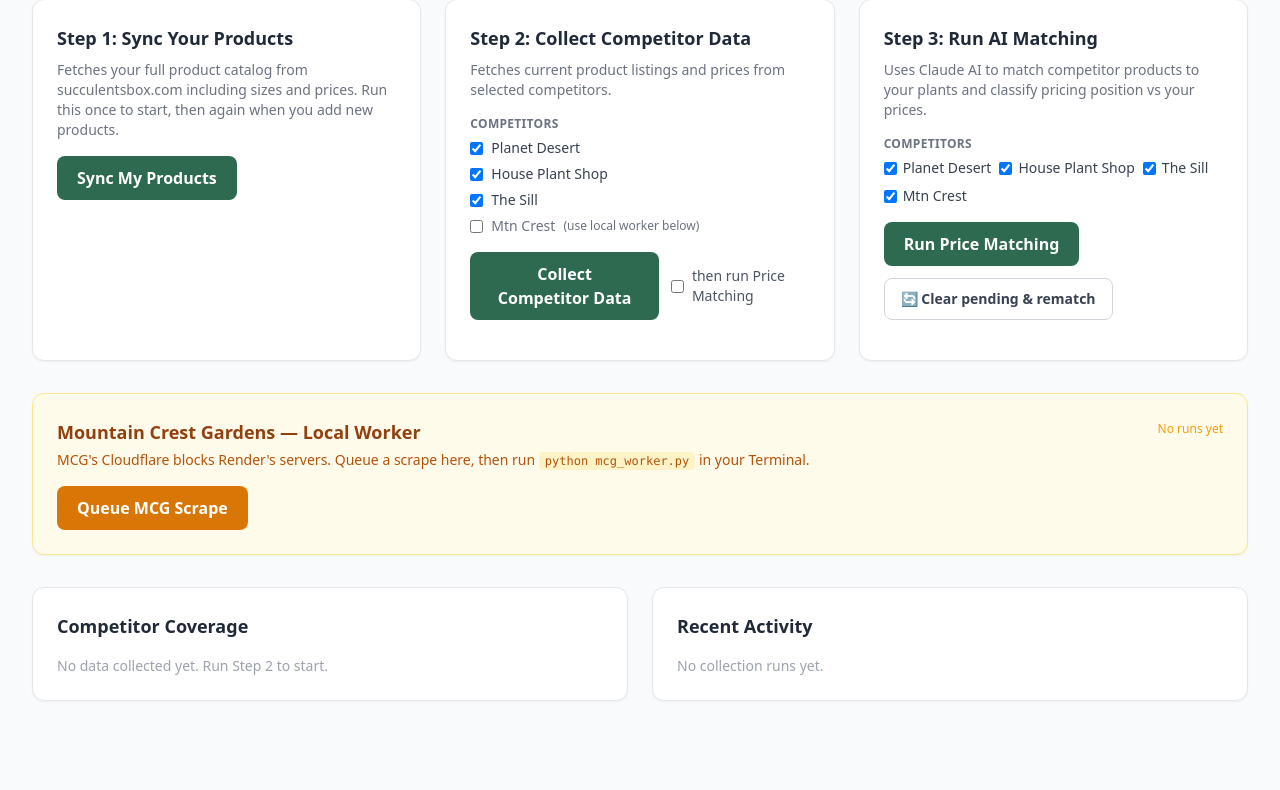
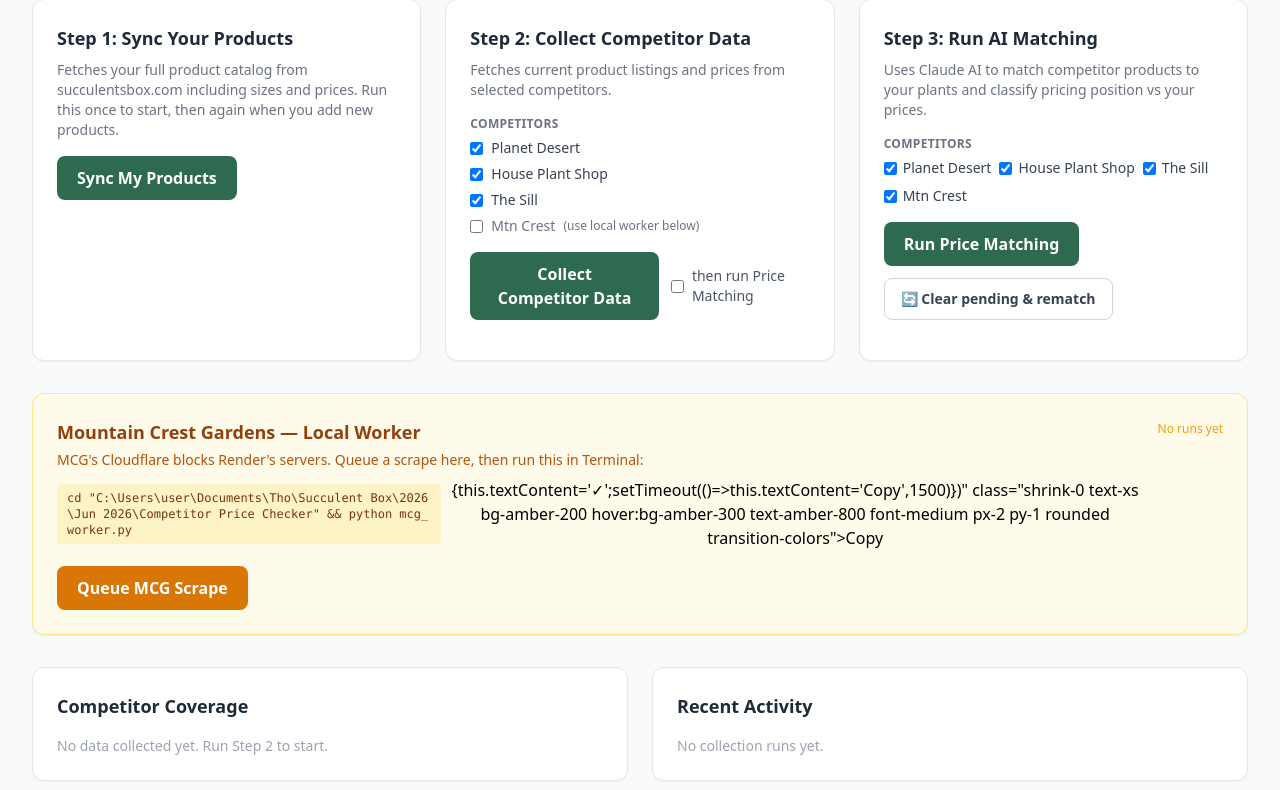
Before and after one commit to emilie-afk/sb-price-checker, a Flask app: template templates/dashboard.html in a window 1280 px wide. Shown: the part 491-1281 px from the top of the page. Run offline with Flask 3, Linux system fonts and the light colour scheme; the template is opened without the code that fills it, so the values that code supplies are empty; the visitor is signed in with stand-in values (Sample User, id 1); some libraries are stand-ins or nearby versions.

Commit message:
Add files via upload

```diff
--- a/templates/dashboard.html
+++ b/templates/dashboard.html
@@ -234,7 +234,12 @@
   <div class="flex flex-wrap items-start justify-between gap-4">
     <div class="flex-1 min-w-0">
       <h2 class="text-lg font-semibold text-amber-800 mb-1">Mountain Crest Gardens — Local Worker</h2>
-      <p class="text-sm text-amber-700 mb-4">MCG's Cloudflare blocks Render's servers. Queue a scrape here, then run <code class="bg-amber-100 px-1.5 py-0.5 rounded font-mono text-xs">python mcg_worker.py</code> in your Terminal.</p>
+      <p class="text-sm text-amber-700 mb-2">MCG's Cloudflare blocks Render's servers. Queue a scrape here, then run this in Terminal:</p>
+      <div class="flex items-center gap-2 mb-4">
+        <code class="bg-amber-100 px-2.5 py-1.5 rounded font-mono text-xs text-amber-900 select-all break-all">cd "C:\Users\user\Documents\Tho\Succulent Box\2026\Jun 2026\Competitor Price Checker" &amp;&amp; python mcg_worker.py</code>
+        <button onclick="navigator.clipboard.writeText('cd \"C:\\\\Users\\\\user\\\\Documents\\\\Tho\\\\Succulent Box\\\\2026\\\\Jun 2026\\\\Competitor Price Checker\" && python mcg_worker.py').then(()=>{this.textContent='✓';setTimeout(()=>this.textContent='Copy',1500)})"
+          class="shrink-0 text-xs bg-amber-200 hover:bg-amber-300 text-amber-800 font-medium px-2 py-1 rounded transition-colors">Copy</button>
+      </div>
       <div class="flex items-center gap-3 flex-wrap">
         <button id="mcgBtn" onclick="triggerMcg()"
           class="bg-amber-600 hover:bg-amber-700 text-white font-semibold px-5 py-2.5 rounded-lg transition-colors">
@@ -593,7 +598,7 @@ async function triggerMcg() {
       btn.disabled = false;
       return;
     }
-    statusEl.textContent = 'Queued! Now run python mcg_worker.py in Terminal.';
+    statusEl.textContent = 'Queued! Now run the command above in Terminal.';
     const poll = setInterval(async () => {
       const r = await fetch('/mcg-status');
       const s = await r.json();
```
